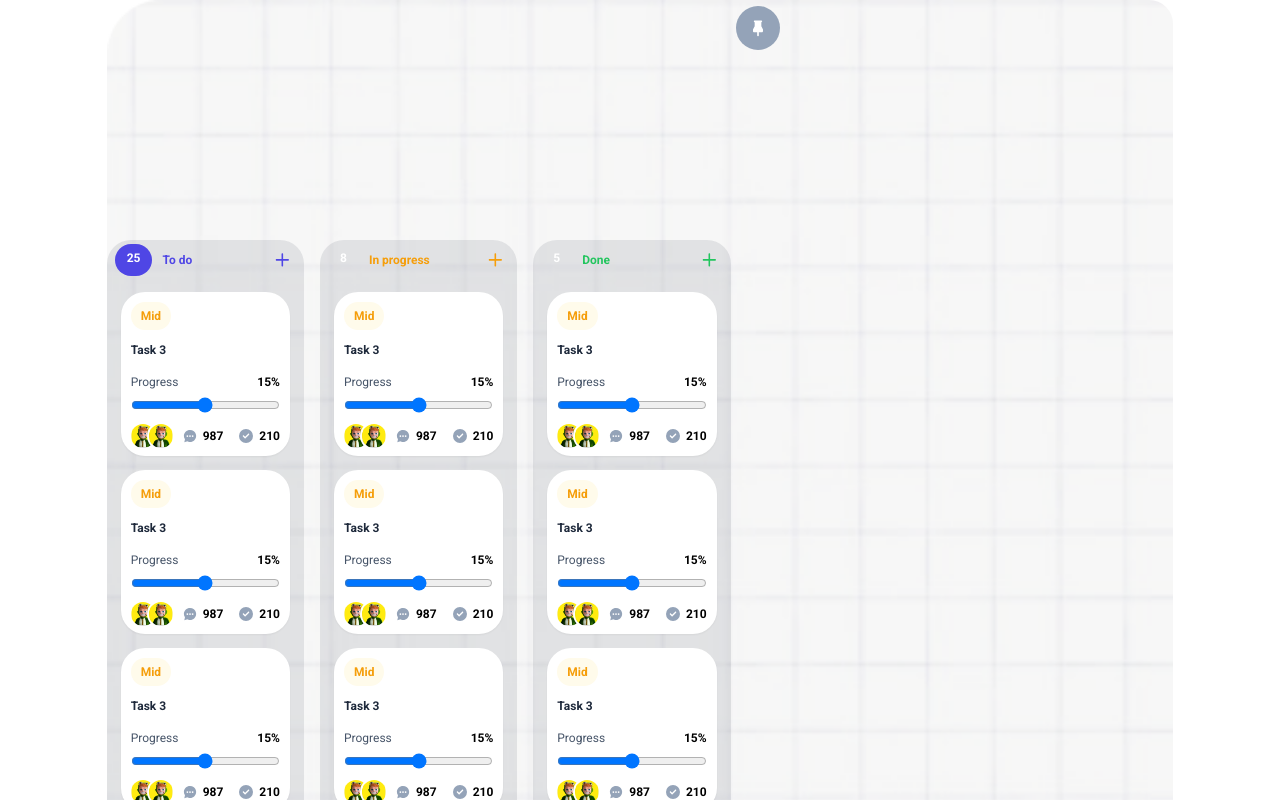
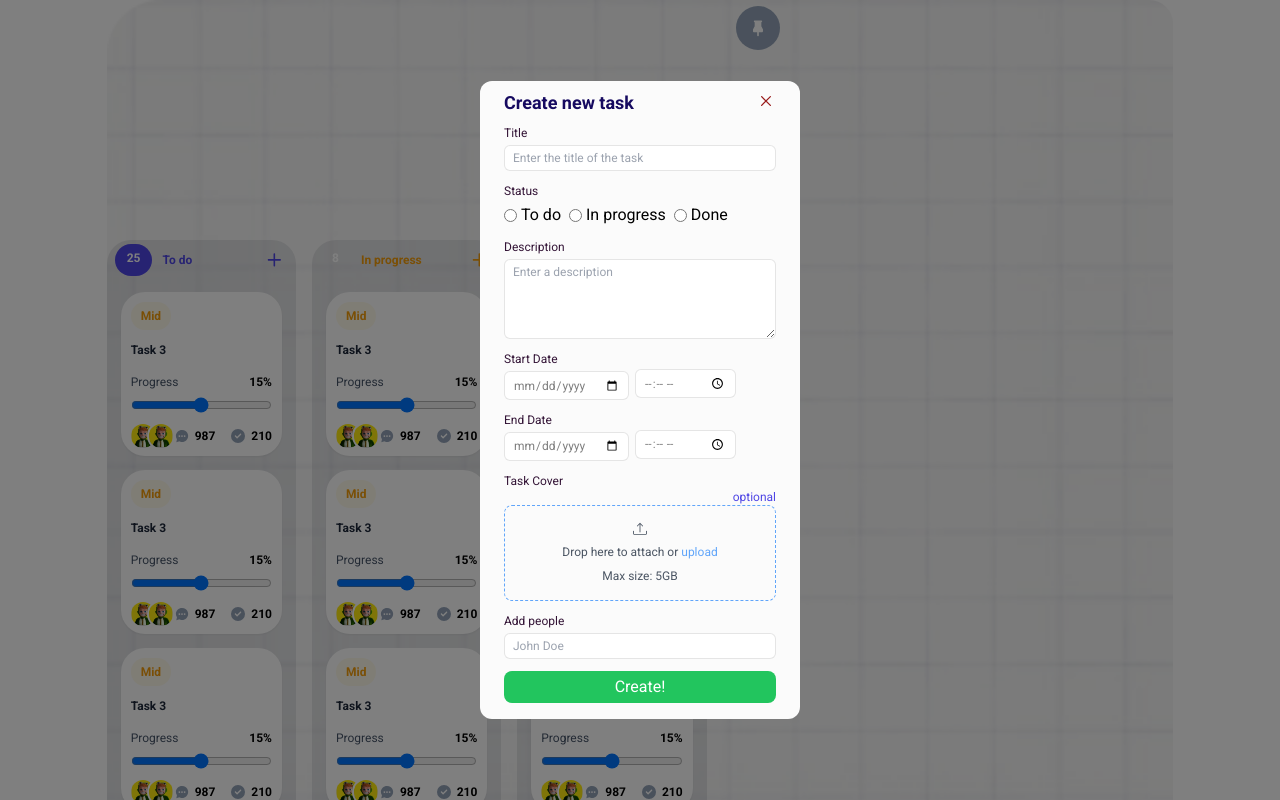
Before and after one commit to Enne-Amore/secondChallenge-compassPB, a React (Vite) app: page /kanban in a window 1280 px wide. Both pictures are taken after a click on the icon 281 px from the left and 260 px from the top of the page. Shown: the top 800 px of the page. Built offline with nearby package versions, Linux system fonts and the light colour scheme; a web font is replaced by a local one.

Commit message:
feat: create task modal - part 01

```diff
--- a/package.json
+++ b/package.json
@@ -11,6 +11,7 @@
   },
   "dependencies": {
     "@clerk/clerk-react": "^5.14.3",
+    "icons": "^1.0.0",
     "react": "^18.3.1",
     "react-dom": "^18.3.1",
     "react-icons": "^5.3.0",
--- /dev/null
+++ b/src/components/kanban/CreateTask.tsx
@@ -0,0 +1,218 @@
+import { ComponentProps, useState } from "react";
+import { BsUpload } from "react-icons/bs";
+import { FiTrash2 } from "react-icons/fi";
+import { GoPaperclip } from "react-icons/go";
+import { IoCloseOutline } from "react-icons/io5";
+
+export type Modal = ComponentProps<"div"> & {
+  modalCreate: boolean;
+  setModalCreate: (modalCreate: boolean) => void;
+};
+
+export const CreateTask = ({ modalCreate, setModalCreate }: Modal) => {
+  const [fileName, setFileName] = useState<string | null>(null);
+
+  const handleFileChange = (event: React.ChangeEvent<HTMLInputElement>) => {
+    const file = event.target.files ? event.target.files[0] : null;
+    setFileName(file ? file.name : null);
+  };
+
+  return (
+    <div className="fixed min-h-screen inset-x-0 inset-y-0 flex justify-center items-center z-20">
+      <div
+        className="absolute min-h-screen inset-x-0 inset-y-0 bg-[#00000080]"
+        onClick={() => setModalCreate(!modalCreate)}
+      ></div>
+
+      <article className="bg-[#FBFBFB] rounded-xl min-w-80 flex flex-col px-6 pt-2 pb-4 z-30">
+        <div className="flex justify-between">
+          <h2 className="text-[#160A60] text-lg font-semibold mb-2">
+            Create new task
+          </h2>
+
+          <IoCloseOutline
+            className="text-red-800 text-xl font-bold mt-0.5 cursor-pointer"
+            onClick={() => setModalCreate(!modalCreate)}
+          />
+        </div>
+
+        <form action="" method="post" className="flex flex-col gap-3">
+          <div className="flex flex-col gap-1">
+            <label
+              htmlFor="title"
+              className="text-[#331436] text-xs font-medium"
+            >
+              Title
+            </label>
+
+            <input
+              type="text"
+              id="title"
+              placeholder="Enter the title of the task"
+              className="text-[#00000080] text-xs border border-[#0000001A] py-1 px-2 rounded-md"
+            />
+          </div>
+
+          <div className="flex flex-col gap-1">
+            <label
+              htmlFor="status"
+              className="text-[#331436] text-xs font-medium"
+            >
+              Status
+            </label>
+
+            <ul className="flex items-center gap-2">
+              <li className="flex items-center gap-1">
+                <input type="radio" id="to-do" />
+                <label htmlFor="to-do">To do</label>
+              </li>
+
+              <li className="flex items-center gap-1">
+                <input type="radio" id="progress" />
+                <label htmlFor="progress">In progress</label>
+              </li>
+
+              <li className="flex items-center gap-1">
+                <input type="radio" id="done" />
+                <label htmlFor="done">Done</label>
+              </li>
+            </ul>
+          </div>
+
+          <div className="flex flex-col gap-1">
+            <label
+              htmlFor="description"
+              className="text-[#331436] text-xs font-medium"
+            >
+              Description
+            </label>
+
+            <textarea
+              id="description"
+              placeholder="Enter a description"
+              className="text-[#00000080] text-xs border border-[#0000001A] py-1 px-2 rounded-md h-20"
+            ></textarea>
+          </div>
+
+          <div className="flex flex-col gap-1">
+            <label
+              htmlFor="start-date"
+              className="text-[#331436] text-xs font-medium"
+            >
+              Start Date
+            </label>
+
+            <div className="flex gap-1.5">
+              <input
+                type="date"
+                id="start-date"
+                className="text-[#00000080] text-xs border border-[#0000001A] py-1 px-2 rounded-md"
+              />
+
+              <input
+                type="time"
+                id="time"
+                className="text-[#00000080] text-xs border border-[#0000001A] py-1 px-2 rounded-md -translate-y-0.5"
+              />
+            </div>
+          </div>
+
+          <div className="flex flex-col gap-1">
+            <label
+              htmlFor="end-date"
+              className="text-[#331436] text-xs font-medium"
+            >
+              End Date
+            </label>
+
+            <div className="flex gap-1.5">
+              <input
+                type="date"
+                id="end-date"
+                className="text-[#00000080] text-xs border border-[#0000001A] py-1 px-2 rounded-md"
+              />
+
+              <input
+                type="time"
+                id="time"
+                className="text-[#00000080] text-xs border border-[#0000001A] py-1 px-2 rounded-md -translate-y-0.5"
+              />
+            </div>
+          </div>
+
+          <div className="flex flex-col">
+            <label htmlFor="img" className="text-[#331436] text-xs font-medium">
+              Task Cover
+            </label>
+
+            <div className="relative w-full flex flex-col items-end">
+              <input
+                type="file"
+                id="file-upload"
+                className="hidden"
+                onChange={handleFileChange}
+              />
+
+              <span className="text-xs text-[#4F46E5] font-medium">
+                optional
+              </span>
+
+              {fileName ? (
+                <div className="bg-[#EFF6FF] border-[#60A5FA] border rounded p-2 w-full mb-2 flex justify-between items-center">
+                  <div className="flex items-center gap-1">
+                    <GoPaperclip className="text-xs" />
+
+                    <span className="text-xs font-normal">
+                      {fileName}
+                    </span>
+                  </div>
+
+                  <FiTrash2 className="text-xs cursor-pointer" onClick={() => setFileName(null)} />
+                </div>
+              ) : null}
+
+              <label
+                htmlFor="file-upload"
+                className="flex flex-col items-center gap-2 w-full border border-[#60A5FA] border-dashed rounded-lg px-8 py-4 text-[#4B5563] text-xs font-normal cursor-pointer"
+              >
+                <BsUpload className="text-sm" />
+
+                <span>
+                  Drop here to attach or{" "}
+                  <strong className="text-[#60A5FA] font-normal">
+                    upload
+                  </strong>
+                </span>
+
+                <p>Max size: 5GB</p>
+              </label>
+            </div>
+          </div>
+
+          <div className="flex flex-col gap-1">
+            <label
+              htmlFor="add-people"
+              className="text-[#331436] text-xs font-medium"
+            >
+              Add people
+            </label>
+
+            <input
+              type="text"
+              id="add-people"
+              placeholder="John Doe"
+              className="text-[#00000080] text-xs border border-[#0000001A] py-1 px-2 rounded-md"
+            />
+          </div>
+
+          <button
+            type="submit"
+            className="bg-[#22C55E] hover:bg-[#5CB77D] transition-all text-white rounded-lg p-1"
+          >
+            Create!
+          </button>
+        </form>
+      </article>
+    </div>
+  );
+};
--- a/src/components/PersonProfile.tsx
+++ b/src/components/kanban/PersonProfile.tsx
@@ -1,4 +1,4 @@
-import imgProfile from "../assets/profile-img-1.png";
+import imgProfile from "../../assets/profile-img-1.png";
 
 export const PersonProfile = () => {
   return (
--- a/src/components/TableTask.tsx
+++ b/src/components/kanban/TableTask.tsx
@@ -1,5 +1,6 @@
-import { ComponentProps } from "react";
+import { ComponentProps, useState } from "react";
 import { Task } from "./Task";
+import { CreateTask } from "./CreateTask";
 
 export type Colors = ComponentProps<"div"> &
   ComponentProps<"strong"> &
@@ -12,6 +13,8 @@ export type Colors = ComponentProps<"div"> &
   };
 
 export const TableTask = ({ title, qtd, darkColor, lightColor }: Colors) => {
+  const [modalCreate, setModalCreate] = useState<boolean>(false)
+
   return (
     <article className="bg-[#1E293B1A] rounded-3xl">
       <div
@@ -34,6 +37,7 @@ export const TableTask = ({ title, qtd, darkColor, lightColor }: Colors) => {
           viewBox="0 0 9 10"
           fill="none"
           className="cursor-pointer"
+          onClick={() => setModalCreate(!modalCreate)}
         >
           <path
             d="M7.96113 4.91918C7.96113 5.02419 7.91941 5.12491 7.84515 5.19916C7.7709 5.27342 7.67018 5.31514 7.56517 5.31514H5.05743V7.82287C5.05743 7.92789 5.01571 8.0286 4.94146 8.10286C4.8672 8.17712 4.76649 8.21883 4.66147 8.21883C4.55646 8.21883 4.45574 8.17712 4.38149 8.10286C4.30723 8.0286 4.26551 7.92789 4.26551 7.82287V5.31514H1.75778C1.65276 5.31514 1.55205 5.27342 1.47779 5.19916C1.40353 5.12491 1.36182 5.02419 1.36182 4.91918C1.36182 4.81416 1.40353 4.71345 1.47779 4.63919C1.55205 4.56494 1.65276 4.52322 1.75778 4.52322H4.26551V2.01548C4.26551 1.91047 4.30723 1.80975 4.38149 1.7355C4.45574 1.66124 4.55646 1.61952 4.66147 1.61952C4.76649 1.61952 4.8672 1.66124 4.94146 1.7355C5.01571 1.80975 5.05743 1.91047 5.05743 2.01548V4.52322H7.56517C7.67018 4.52322 7.7709 4.56494 7.84515 4.63919C7.91941 4.71345 7.96113 4.81416 7.96113 4.91918Z"
@@ -41,6 +45,8 @@ export const TableTask = ({ title, qtd, darkColor, lightColor }: Colors) => {
           />
         </svg>
       </div>
+
+      {modalCreate === true ? <CreateTask modalCreate={modalCreate} setModalCreate={setModalCreate} /> : null}
 
       <ul className="flex flex-col gap-3.5 py-3 px-3.5">
         <Task />
--- a/src/components/Task.tsx
+++ b/src/components/kanban/Task.tsx
@@ -1,5 +1,5 @@
 import { IoChatbubbleEllipsesSharp } from 'react-icons/io5'
-import imgProfile from '../assets/profile-img-1.png'
+import imgProfile from '../../assets/profile-img-1.png'
 import { FaCircleCheck } from 'react-icons/fa6'
 
 export const Task = () => {
@@ -25,7 +25,7 @@ export const Task = () => {
               <img src={imgProfile} alt="Profile image" className="w-full h-full rounded-full" />
           </figure>
 
-          <figure className='w-6 h-6 -translate-x-2 rounded-full box-content border-white border-2'>
+          <figure className='w-6 h-6 -ml-2 rounded-full box-content border-white border-2'>
               <img src={imgProfile} alt="Profile image" className="w-full h-full rounded-full" />
           </figure>
         </ul>
--- a/src/pages/Kanban.tsx
+++ b/src/pages/Kanban.tsx
@@ -1,7 +1,7 @@
 import { TbPinnedFilled } from "react-icons/tb";
-import { PersonProfile } from "../components/PersonProfile";
+import { PersonProfile } from "../components/kanban/PersonProfile";
 import logo from "../../public/logo.png";
-import { TableTask } from "../components/TableTask";
+import { TableTask } from "../components/kanban/TableTask";
 import { useState } from "react";
 
 export const Kanban = () => {
```
Also changed, not shown: 1 other file (tests, documents, lock files or other folders).
